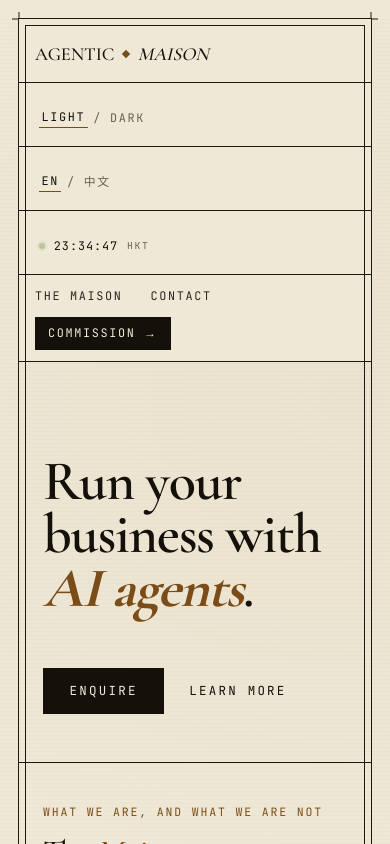
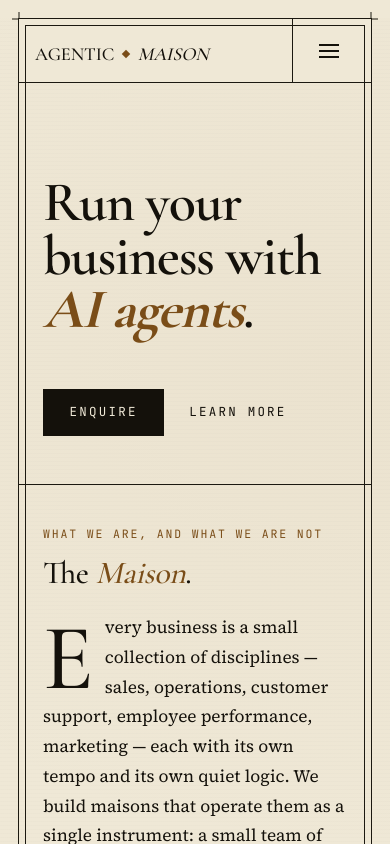
Before and after one commit to agenticmaison/agentic-maison-web, a Next.js app: page / in a window 390 px wide. Shown: the top 844 px of the page. Built offline with nearby package versions, Linux system fonts and the light colour scheme.

Commit message:
style: mobile modal

```diff
--- /dev/null
+++ b/src/components/mobile-menu.tsx
@@ -0,0 +1,228 @@
+'use client';
+
+import { useEffect, useState } from 'react';
+import Link from 'next/link';
+
+/**
+ * MobileMenu — hamburger trigger + fullscreen modal for mobile widths
+ * (≤640px). The trigger cell only renders on mobile; the modal panel is
+ * always mounted in the DOM (just visually toggled) so the theme/lang
+ * buttons inside it are present on initial paint and AtelierControls'
+ * useEffect can attach click handlers to them on mount.
+ *
+ * The duplicated `[data-theme-btn]` / `[data-lang-btn]` buttons are wired
+ * up by the same delegated query in AtelierControls, so toggling here
+ * stays in sync with the desktop toggles.
+ */
+const toggleBtn =
+  'appearance-none bg-transparent border-0 text-ink-3 [font:inherit] uppercase ' +
+  'px-[0.15rem] cursor-pointer transition-colors duration-200 ' +
+  'hover:text-brass ' +
+  'aria-pressed:text-ink aria-pressed:border-b aria-pressed:border-brass aria-pressed:pb-px';
+
+const toggleGroup =
+  'inline-flex gap-[0.45rem] items-center font-mono text-[0.95rem] uppercase tracking-[0.14em] text-ink-3';
+
+const fieldLabel =
+  'font-mono text-[0.7rem] uppercase tracking-[0.16em] text-ink-3 mb-[10px]';
+
+export function MobileMenu() {
+  const [open, setOpen] = useState(false);
+
+  // Lock body scroll + ESC-to-close when modal is open.
+  useEffect(() => {
+    if (!open) return;
+    const prev = document.body.style.overflow;
+    document.body.style.overflow = 'hidden';
+    const onKey = (e: KeyboardEvent) => {
+      if (e.key === 'Escape') setOpen(false);
+    };
+    window.addEventListener('keydown', onKey);
+    return () => {
+      document.body.style.overflow = prev;
+      window.removeEventListener('keydown', onKey);
+    };
+  }, [open]);
+
+  const close = () => setOpen(false);
+
+  // Direct DOM handlers for theme/lang — mirror what AtelierControls does
+  // for the desktop toggles. Driving the DOM directly here means the
+  // modal buttons work regardless of AtelierControls' mount-time wiring
+  // order. AtelierControls' syncTheme/syncLang on the next user
+  // interaction will catch up, but we also sync aria-pressed across all
+  // matching buttons immediately so the desktop chrome stays in lockstep.
+  const setTheme = (t: 'light' | 'dark') => {
+    const root = document.documentElement;
+    root.setAttribute('data-theme', t);
+    try { localStorage.setItem('am-theme', t); } catch {}
+    document
+      .querySelectorAll<HTMLButtonElement>('[data-theme-btn]')
+      .forEach((b) => {
+        b.setAttribute('aria-pressed', String(b.dataset.themeBtn === t));
+      });
+  };
+
+  const setLang = (l: 'en' | 'zh') => {
+    const root = document.documentElement;
+    root.setAttribute('data-lang', l);
+    root.setAttribute('lang', l === 'zh' ? 'zh-Hant' : 'en');
+    try { localStorage.setItem('am-lang', l); } catch {}
+    document
+      .querySelectorAll<HTMLButtonElement>('[data-lang-btn]')
+      .forEach((b) => {
+        b.setAttribute('aria-pressed', String(b.dataset.langBtn === l));
+      });
+  };
+
+  return (
+    <>
+      {/* Hamburger cell — slots into the titleblock grid as the second
+          column on mobile. Hidden above 640px where the full titleblock
+          is shown instead. */}
+      <div className="hidden max-[640px]:flex items-center justify-end pl-[16px] pr-[calc(16px+var(--sheet-frame-inset,0px))] py-[12px]">
+        <button
+          type="button"
+          onClick={() => setOpen(true)}
+          aria-label="Open menu"
+          aria-expanded={open}
+          aria-controls="mobile-menu-panel"
+          className="appearance-none bg-transparent shadow-none border-rule p-[10px] cursor-pointer text-ink hover:text-brass hover:border-brass transition-colors"
+        >
+          <span className="block w-[20px] h-[14px] relative" aria-hidden="true">
+            <span className="absolute left-0 top-0 w-full h-0.5 bg-current" />
+            <span className="absolute left-0 top-1/2 -translate-y-1/2 w-full h-0.5 bg-current" />
+            <span className="absolute left-0 bottom-0 w-full h-0.5 bg-current" />
+          </span>
+        </button>
+      </div>
+
+      {/* Modal — always mounted so duplicated toggle buttons are present
+          when AtelierControls runs its mount-time query. Visibility is
+          gated by pointer-events + opacity. */}
+      <div
+        id="mobile-menu-panel"
+        role="dialog"
+        aria-modal="true"
+        aria-label="Menu"
+        aria-hidden={!open}
+        className={
+          'fixed inset-0 z-50 flex items-center justify-center transition-opacity duration-200 ' +
+          (open
+            ? 'opacity-100 pointer-events-auto'
+            : 'opacity-0 pointer-events-none')
+        }
+      >
+        {/* Backdrop — clicking closes. Dimmed so the underlying page
+            shows through, signaling this is an overlay, not a screen. */}
+        <button
+          type="button"
+          tabIndex={open ? 0 : -1}
+          aria-label="Close menu"
+          onClick={close}
+          className="absolute inset-0 w-full h-full bg-black/70 cursor-default"
+        />
+
+        {/* Panel — centered overlay (~360px wide, capped to viewport
+            minus the 18px sheet inset on each side). No header bar; the
+            close × floats in the panel's top-right corner. */}
+        <div className="relative w-[min(calc(100vw-36px),360px)] max-h-[calc(100vh-36px)] bg-paper border border-rule flex flex-col overflow-y-auto">
+          <button
+            type="button"
+            onClick={close}
+            aria-label="Close menu"
+            className="absolute top-[8px] right-[12px] appearance-none bg-transparent border-0 text-ink-3 hover:text-brass cursor-pointer text-[1.5rem] leading-none p-[4px]"
+          >
+            <span aria-hidden="true">×</span>
+          </button>
+
+          <div className="flex flex-col gap-[28px] p-[24px] pt-[44px]">
+            {/* Theme */}
+            <div>
+              <div className={fieldLabel}>
+                <span lang="en">Theme</span>
+                <span lang="zh">主題</span>
+              </div>
+              <span className={toggleGroup} role="group" aria-label="Theme">
+                <button
+                  type="button"
+                  className={toggleBtn}
+                  data-theme-btn="light"
+                  aria-pressed="false"
+                  onClick={() => setTheme('light')}
+                >
+                  <span lang="en">Light</span>
+                  <span lang="zh">淺</span>
+                </button>
+                <span aria-hidden="true">/</span>
+                <button
+                  type="button"
+                  className={toggleBtn}
+                  data-theme-btn="dark"
+                  aria-pressed="false"
+                  onClick={() => setTheme('dark')}
+                >
+                  <span lang="en">Dark</span>
+                  <span lang="zh">深</span>
+                </button>
+              </span>
+            </div>
+
+            {/* Language */}
+            <div>
+              <div className={fieldLabel}>
+                <span lang="en">Language</span>
+                <span lang="zh">語言</span>
+              </div>
+              <span className={toggleGroup} role="group" aria-label="Language">
+                <button
+                  type="button"
+                  className={toggleBtn}
+                  data-lang-btn="en"
+                  aria-pressed="false"
+                  onClick={() => setLang('en')}
+                >
+                  EN
+                </button>
+                <span aria-hidden="true">/</span>
+                <button
+                  type="button"
+                  className={toggleBtn}
+                  data-lang-btn="zh"
+                  aria-pressed="false"
+                  onClick={() => setLang('zh')}
+                >
+                  中文
+                </button>
+              </span>
+            </div>
+
+            {/* Nav links */}
+            <nav
+              aria-label="Mobile primary"
+              className="flex flex-col gap-[18px] border-t border-rule pt-[24px] font-mono text-[0.95rem] uppercase tracking-[0.14em]"
+            >
+              <Link href="/#maison" onClick={close} className="nav-link">
+                <span lang="en">The Maison</span>
+                <span lang="zh">工坊</span>
+              </Link>
+              <Link href="/#contact" onClick={close} className="nav-link">
+                <span lang="en">Contact</span>
+                <span lang="zh">聯絡</span>
+              </Link>
+            </nav>
+
+            <Link
+              className="cta cta-compact self-start"
+              href="/#contact"
+              onClick={close}
+            >
+              <span lang="en">Commission →</span>
+              <span lang="zh">委託 →</span>
+            </Link>
+          </div>
+        </div>
+      </div>
+    </>
+  );
+}
--- a/src/components/sheet-shell.tsx
+++ b/src/components/sheet-shell.tsx
@@ -1,5 +1,6 @@
 import Link from "next/link";
 import { AtelierControls } from "./atelier-controls";
+import { MobileMenu } from "./mobile-menu";
 
 /**
  * SheetShell — drawing-sheet frame, sticky header band, and footer.
@@ -18,35 +19,23 @@ import { AtelierControls } from "./atelier-controls";
  * cell paddings read that var to align under the drawn frame.
  */
 
-// Shared per-cell styles for the titleblock grid. Each cell has:
-//   • base right-shadow (4-col layout)
-//   • max-[980px]: 2-col layout — bottom shadow on all, right shadow on odd
-//   • max-[540px]: 1-col layout — bottom shadow only (override marked !important)
-const cellBase =
-  "flex flex-col justify-center min-h-[64px] " +
-  "max-[540px]:!shadow-[inset_0_-1px_0_0_var(--rule)]";
+// Shared per-cell styles for the titleblock grid (always 4-col single row).
+const cellBase = "flex flex-col justify-center min-h-[64px]";
 
 // Standard (non-brand) cell — pl/pr 20/16, pt accounts for sheet frame inset, pb 12
 const cellStandard =
   cellBase +
   " pt-[calc(12px+var(--sheet-frame-inset,0px))] pb-[12px] pl-[20px] pr-[16px]";
 
-// Brand cell — px 16, pt 14 + frame inset, pb 14, spans full row at 980px
+// Brand cell — px 16, pt 14 + frame inset, pb 14
 const cellBrand =
   cellBase +
-  " pt-[calc(14px+var(--sheet-frame-inset,0px))] pb-[14px] px-[16px] " +
-  "max-[980px]:col-span-full";
+  " pt-[calc(14px+var(--sheet-frame-inset,0px))] pb-[14px] px-[16px]";
 
-// Shadow recipes by source-order parity (matches original :nth-child(odd) rule)
-const shadowOdd =
-  "shadow-[inset_-1px_0_0_0_var(--rule)] " +
-  "max-[980px]:shadow-[inset_-1px_0_0_0_var(--rule),inset_0_-1px_0_0_var(--rule)]";
-const shadowEven =
-  "shadow-[inset_-1px_0_0_0_var(--rule)] " +
-  "max-[980px]:shadow-[inset_0_-1px_0_0_var(--rule)]";
-const shadowLast =
-  "shadow-none " +
-  "max-[980px]:shadow-[inset_0_-1px_0_0_var(--rule)]";
+// Shadow recipes — right border only; last cell has no right border
+const shadowOdd = "shadow-[inset_-1px_0_0_0_var(--rule)]";
+const shadowEven = "shadow-[inset_-1px_0_0_0_var(--rule)]";
+const shadowLast = "shadow-none";
 
 // Theme/lang toggle buttons share this — `[font:inherit]` re-inherits font
 // shorthand (browser default for <button> would reset font-family/size).
@@ -77,7 +66,7 @@ export function SheetShell({ children }: { children: React.ReactNode }) {
         <span className="reg tl" /> <span className="reg tr" />
         <div
           className={
-            "grid grid-cols-[2.4fr_1fr_1fr_1fr] max-[980px]:grid-cols-2 max-[540px]:grid-cols-1 " +
+            "grid grid-cols-[2.4fr_1fr_1fr_1fr] max-[640px]:grid-cols-[1fr_auto] " +
             "font-mono text-[0.7rem] uppercase tracking-[0.1em] text-ink-2 bg-paper " +
             "shadow-[inset_0_-1px_0_0_var(--rule)]"
           }
@@ -96,7 +85,7 @@ export function SheetShell({ children }: { children: React.ReactNode }) {
             </span>
           </Link>
         </div>
-        <div className={`${cellStandard} ${shadowEven}`}>
+        <div className={`${cellStandard} ${shadowEven} max-[640px]:hidden`}>
           <span className={toggleGroup} role="group" aria-label="Theme">
             <button type="button" className={toggleBtn} data-theme-btn="light" aria-pressed="false">
               <span lang="en">Light</span>
@@ -109,14 +98,14 @@ export function SheetShell({ children }: { children: React.ReactNode }) {
             </button>
           </span>
         </div>
-        <div className={`${cellStandard} ${shadowOdd}`}>
+        <div className={`${cellStandard} ${shadowOdd} max-[640px]:hidden`}>
           <span className={toggleGroup} role="group" aria-label="Language">
             <button type="button" className={toggleBtn} data-lang-btn="en" aria-pressed="false">EN</button>
             <span aria-hidden="true">/</span>
             <button type="button" className={toggleBtn} data-lang-btn="zh" aria-pressed="false">中文</button>
           </span>
         </div>
-        <div className={`${cellStandard} ${shadowLast}`}>
+        <div className={`${cellStandard} ${shadowLast} max-[640px]:hidden`}>
           <span
             className="inline-flex items-center gap-[0.55rem] font-mono tabular-nums text-[0.74rem] tracking-[0.08em] text-ink"
             aria-live="off"
@@ -129,13 +118,18 @@ export function SheetShell({ children }: { children: React.ReactNode }) {
             <span className="text-[0.6rem] tracking-[0.18em] text-ink-3 uppercase">HKT</span>
           </span>
         </div>
+
+        {/* Mobile-only: hamburger cell + modal panel (modal is `fixed`
+            so it doesn't affect grid layout). Renders nothing visible
+            above 640px. */}
+        <MobileMenu />
       </div>
 
         <nav
           className={
             "flex justify-between items-center px-[16px] py-[12px] font-mono text-[0.74rem] " +
             "uppercase tracking-[0.14em] flex-wrap gap-[12px] bg-paper " +
-            "shadow-[inset_0_-1px_0_0_var(--rule)]"
+            "shadow-[inset_0_-1px_0_0_var(--rule)] max-[640px]:hidden"
           }
           aria-label="Primary"
         >
```
